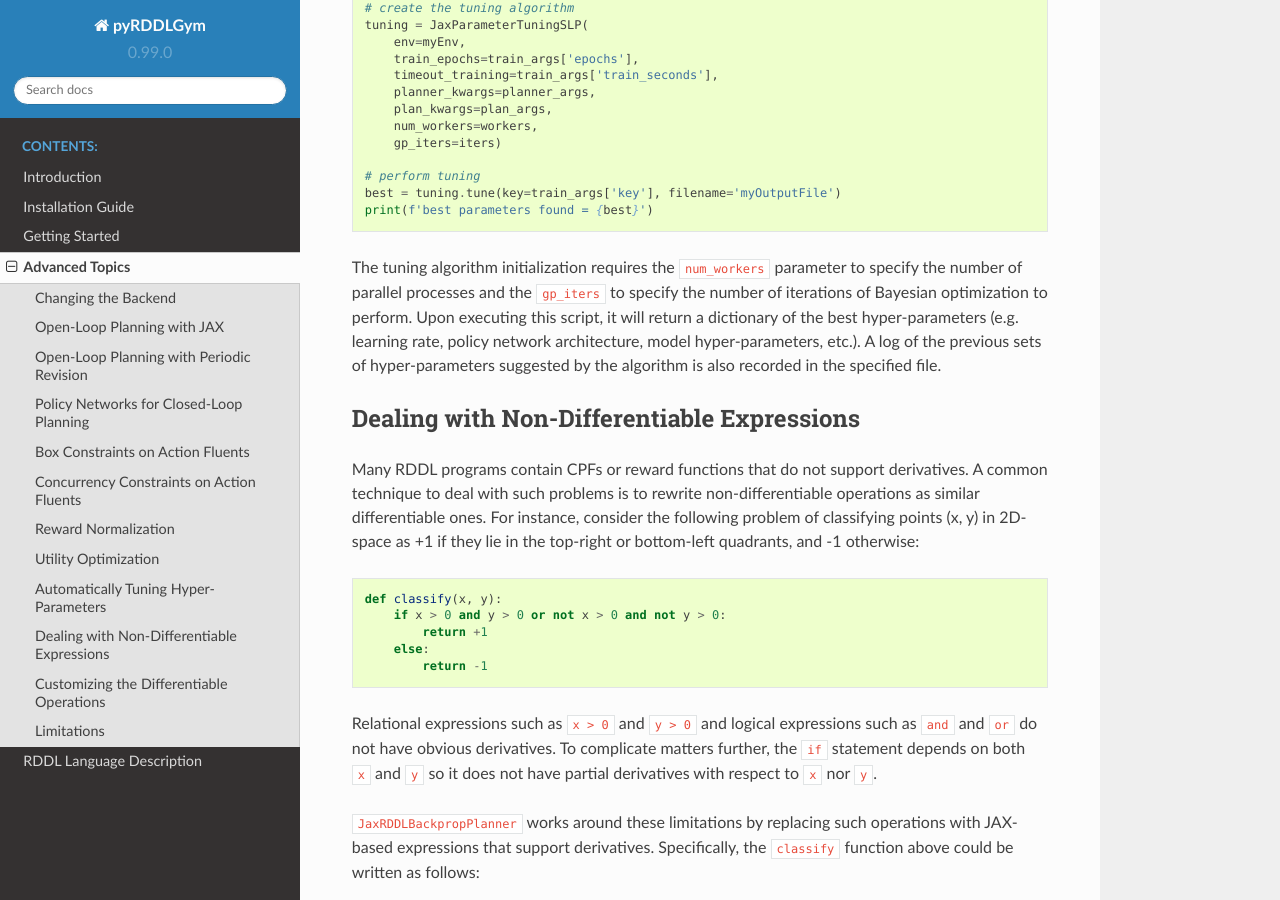
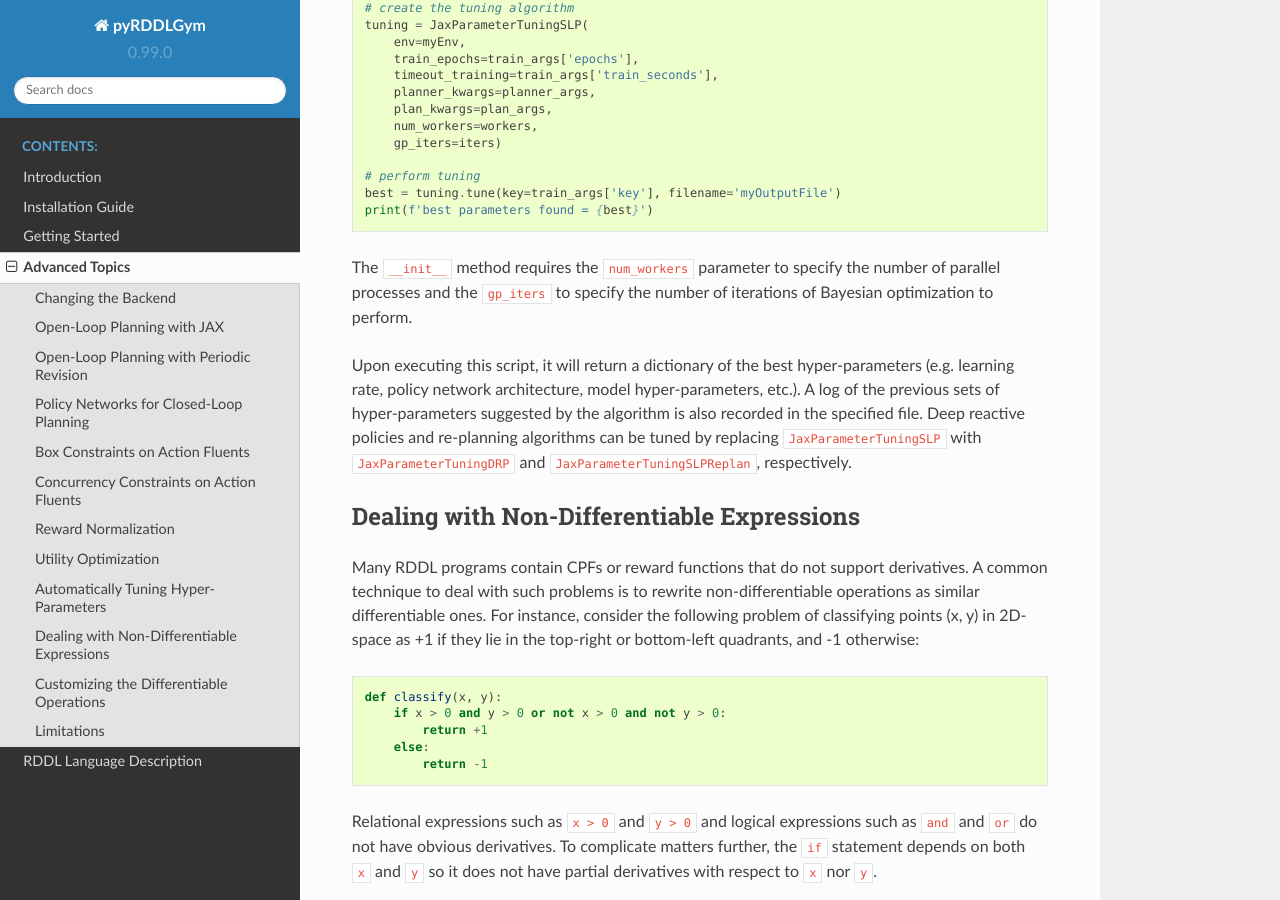
Before and after one commit to pyrddlgym-project/pyRDDLGym, a Sphinx documentation site: the page built from docs/advanced.rst, in a window 1280 px wide and 900 px high, scrolled down 7818 px. Built offline with Sphinx 7.4.7 and the Read the Docs theme 2.0.0, drawn with Linux system fonts in a browser that asks for light colours.

Commit message:
Update advanced.rst

```diff
--- a/docs/advanced.rst
+++ b/docs/advanced.rst
@@ -333,10 +333,12 @@ Tuning of hyper-parameters can be done with only a slight modification of the pr
     best = tuning.tune(key=train_args['key'], filename='myOutputFile')
     print(f'best parameters found = {best}')
 
-The tuning algorithm initialization requires the ``num_workers`` parameter to specify the
+The ``__init__`` method requires the ``num_workers`` parameter to specify the
 number of parallel processes and the ``gp_iters`` to specify the number of iterations of Bayesian optimization to perform.
+
 Upon executing this script, it will return a dictionary of the best hyper-parameters (e.g. learning rate, policy network architecture, model hyper-parameters, etc.).
 A log of the previous sets of hyper-parameters suggested by the algorithm is also recorded in the specified file.
+Deep reactive policies and re-planning algorithms can be tuned by replacing ``JaxParameterTuningSLP`` with ``JaxParameterTuningDRP`` and ``JaxParameterTuningSLPReplan``, respectively.
 
 Dealing with Non-Differentiable Expressions
 -------------------
```
